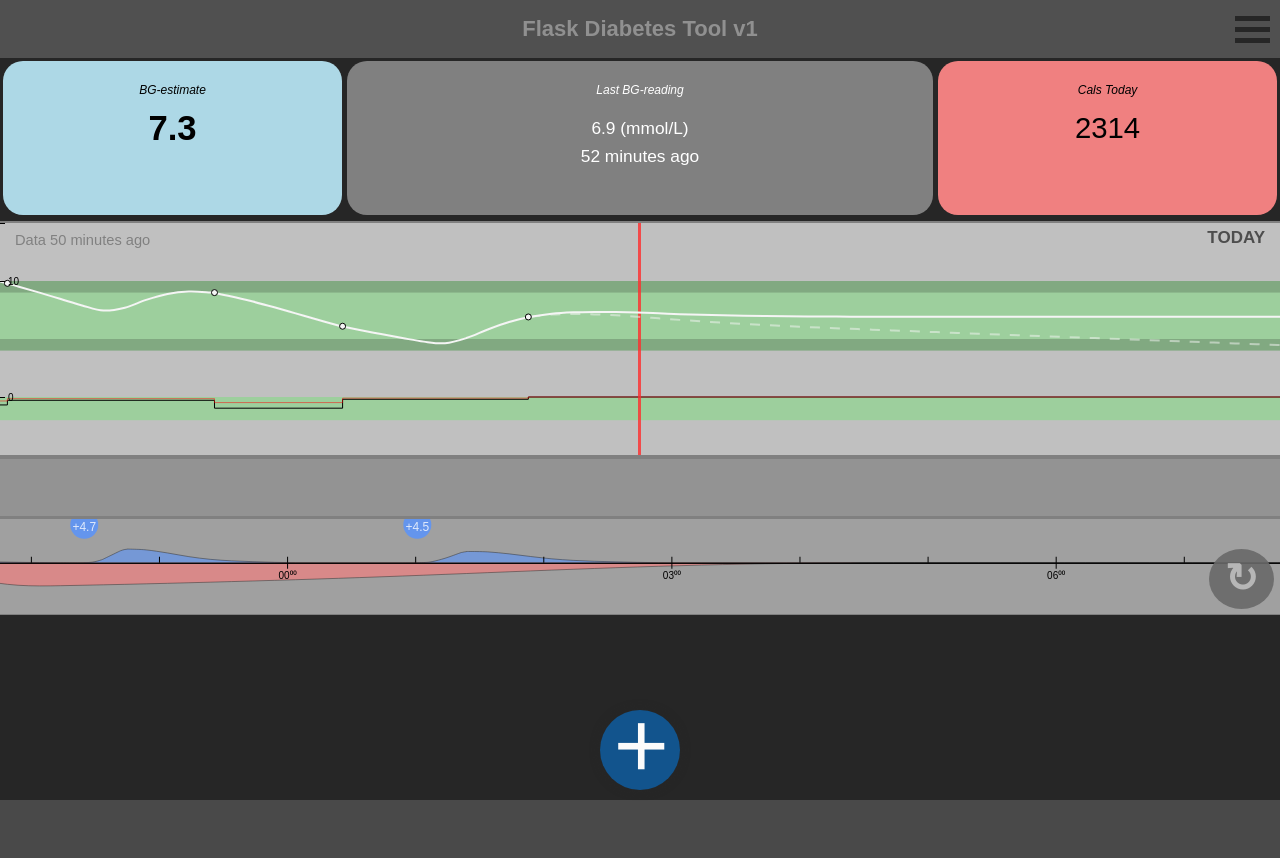
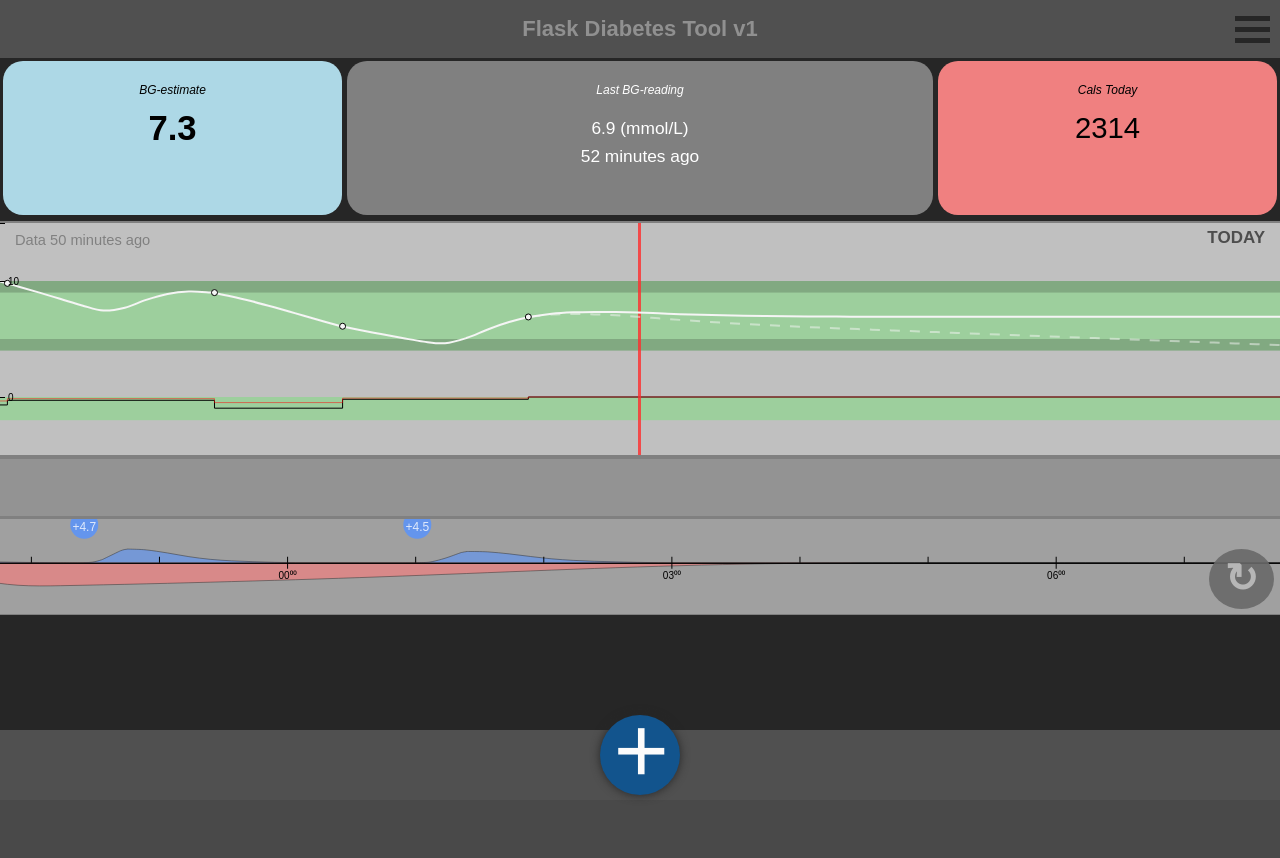
Before and after one commit to eskilwadsholt/diabetes-herokuapp, a Flask app: page /dashboard/ in a window 1280 px wide. Run offline with Flask 2, Linux system fonts and the light colour scheme; the visitor is signed in with stand-in values (Sample User, id 1).

Commit message:
bottom toolbar

```diff
--- a/static/css/styles.css
+++ b/static/css/styles.css
@@ -194,14 +194,14 @@ input:-webkit-autofill:active  {
   background: var(--secondary-dark);
 }
 
+
 .btn-plus {
   z-index: 200;
-  position: fixed;
   display: flex;
   justify-content: center;
   align-items: center;
   left: 50%;
-  bottom: 0;
+  bottom: 15px;
   margin-bottom: 10px;
   width: 80px;
   height: 80px;
@@ -215,7 +215,7 @@ input:-webkit-autofill:active  {
   cursor: pointer;
   background: var(--primary);
   transform: translate(-50%);
-  transition: color .15s ease, background-color .15s ease;
+  transition: background-color 0.2s ease;
 }
 
 .btn-plus.activated {
@@ -309,3 +309,55 @@ input[type=submit] {
 .dropdown-content a:hover {
   background-color: var(--grey-dark);
 }
+
+/* Bottom toolbar */
+
+.bottom-bar {
+  z-index: 100;
+  position: fixed;
+  bottom: 0;
+  height: 70px;
+  width: 100%;
+  background-color: var(--grey-dark);
+}
+
+:root {
+  --tool-bottom: 5px;
+  --tool-dims: 60px;
+}
+
+.tool {
+  position: fixed;
+  bottom: var(--tool-bottom);
+  left: 50%;
+  display: flex;
+  justify-content: center;
+  align-items: center;
+  width: var(--tool-dims);
+  height: var(--tool-dims);
+  font-size: 35px;
+  transform: translate(-50%);
+  transition: left 0.4s ease-in-out;
+  z-index: 150;
+}
+
+.selected {
+  border-radius: 50%;
+  background-color: var(--almost-black);
+}
+
+.activated .blood {
+  left: 12%;
+}
+
+.activated .insulin {
+  left: 28%;
+}
+
+.activated .meal {
+  left: 72%;
+}
+
+.activated .note {
+  left: 88%;
+}
--- a/static/js/plusbtn.js
+++ b/static/js/plusbtn.js
@@ -1,17 +1,18 @@
+const $bottomBar = $('.bottom-bar')
+
 $('.btn-plus').on('click', function(e) {
-  closePopups();
-  if ($(this).hasClass('activated')) {
+  if ($bottomBar.hasClass('activated')) {
     $('#overlay').removeClass('active');
-    $(this).removeClass('activated');
+    $bottomBar.removeClass('activated');
   }
   else {
     $('#overlay').addClass('active');
-    $(this).addClass('activated');
+    $bottomBar.addClass('activated');
   }
   e.preventDefault();
 });
 
 $('#overlay').on('click', function(e) {
   $('#overlay').removeClass('active');
-  $('.btn-plus').removeClass('activated');
+  $bottomBar.removeClass('activated');
 });
--- /dev/null
+++ b/static/js/selectTool.js
@@ -0,0 +1,9 @@
+$('.tool').on('click', function(e) {
+  $('.tool').removeClass('selected');
+  $(this).addClass('selected');
+  e.stopPropagation();
+});
+
+$('body').on('click', function(e) {
+  $('.tool').removeClass('selected');
+});
--- a/templates/base.html
+++ b/templates/base.html
@@ -16,7 +16,7 @@
 </head>
   <body>
 
-    {% include 'navbar.html' %}
+    {% include 'topbar.html' %}
     {% block content %} {% endblock %}
 
   </body>
--- /dev/null
+++ b/templates/bottombar.html
@@ -0,0 +1,24 @@
+<!-- Bottom tool bar -->
+<div class="bottom-bar">
+  <div class="tool blood">
+    💧
+  </div>
+  <div class="tool insulin">
+    💉
+  </div>
+  <!-- Plus Button -->
+  <div class="btn-plus">
+    <div class="plus-symbol">
+        &#65291;
+    </div>
+    <div class="minus-symbol">
+        &#65293;
+    </div>
+  </div>
+  <div class="tool meal">
+    🍽
+  </div>
+  <div class="tool note">
+    🗒
+  </div>
+</div>
--- a/templates/dashboard.html
+++ b/templates/dashboard.html
@@ -8,17 +8,11 @@
 
     {% include "graph/graph.html" %}
 
-    <div class="btn-plus">
-        <div class="plus-symbol">
-            &#65291;
-        </div>
-        <div class="minus-symbol">
-            &#65293;
-        </div>
-    </div>
+    {% include "bottombar.html" %}
 {% endblock content %}
 
 {% block scripts %}
     <script src="{{ url_for('static', filename='js/menu.js') }}"></script>
     <script src="{{ url_for('static', filename='js/plusbtn.js') }}"></script>
+    <script src="{{ url_for('static', filename='js/selectTool.js') }}"></script>
 {% endblock scripts %}
```
Also changed, not shown: templates/topbar.html (renamed from templates/navbar.html).
